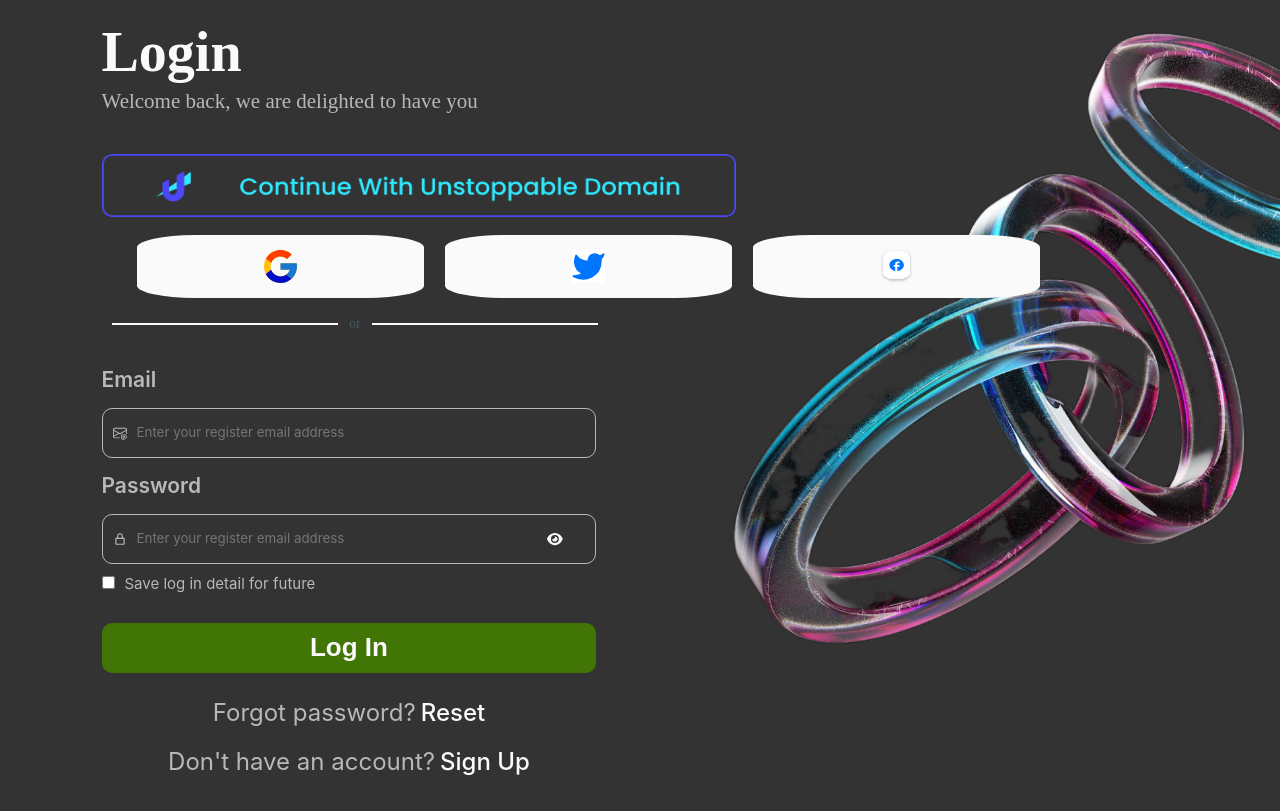
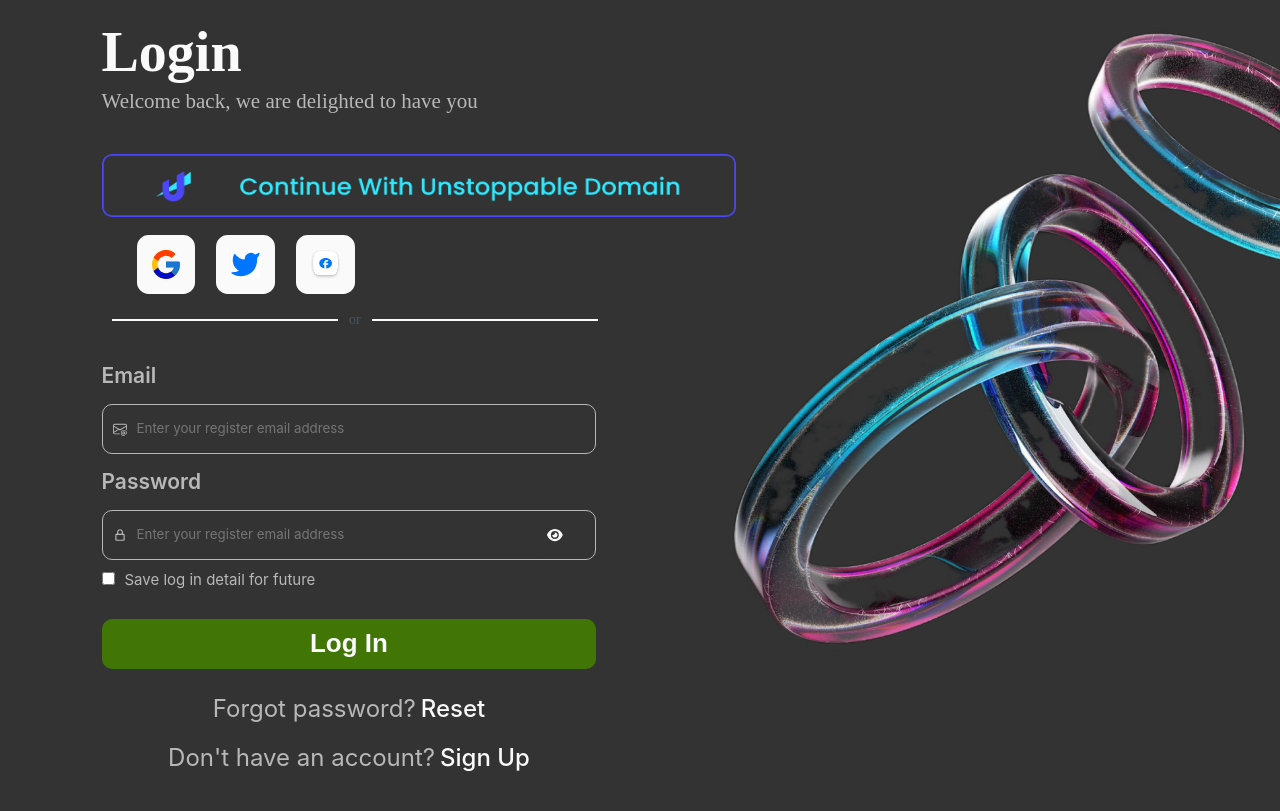
Before and after one commit to Johnson17755/form-reacts, a React (Create React App) app: page / in a window 1280 px wide. Built offline with nearby package versions, Linux system fonts and the light colour scheme.

Commit message:
updating

```diff
--- a/src/Components/Styles/Style.css
+++ b/src/Components/Styles/Style.css
@@ -54,8 +54,8 @@ body{
 }
 
 #contact .social-network img{
-  width: 20.5rem;
-  height: 4.5rem;
+  width: 4.2rem;
+  height: auto;
   line-height: 1rem;
   border: 1.125rem solid rgba(250, 250, 250, 1);
   color: rgba(250, 250, 250, 1);
```
